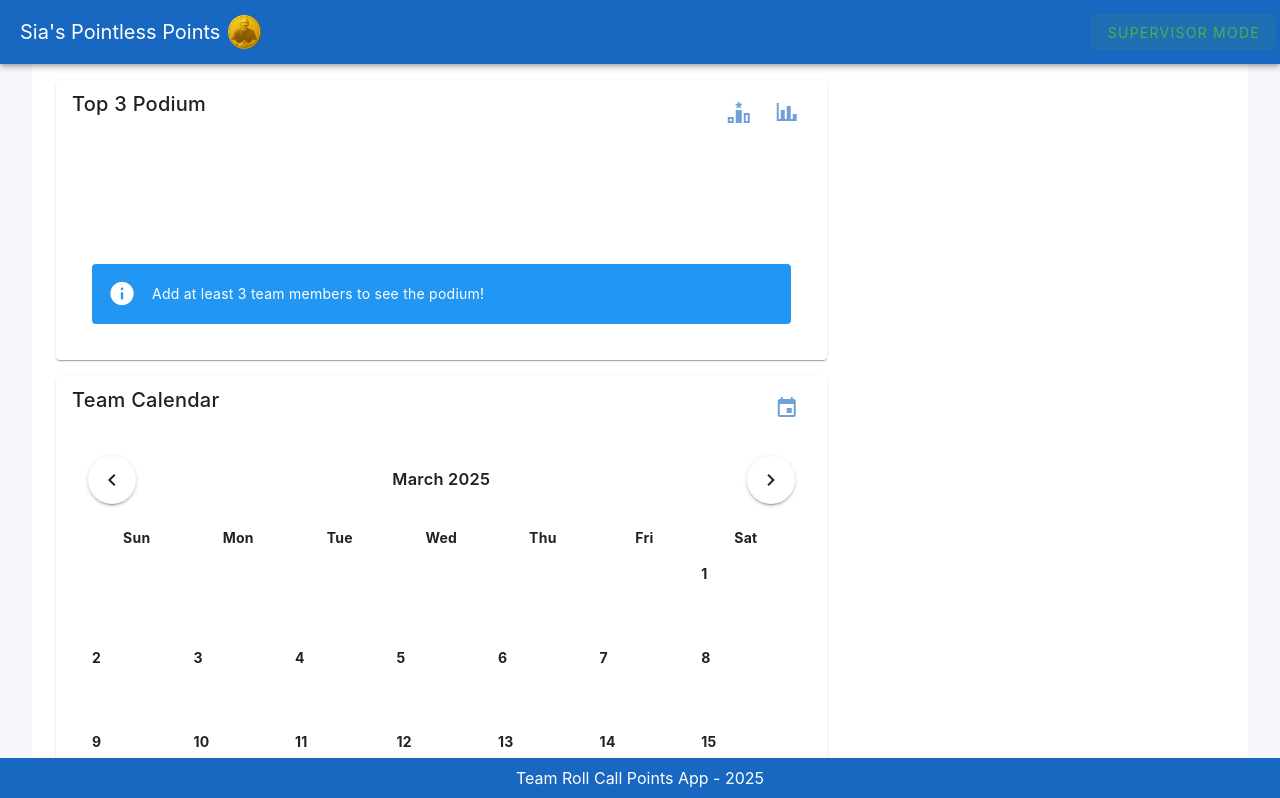
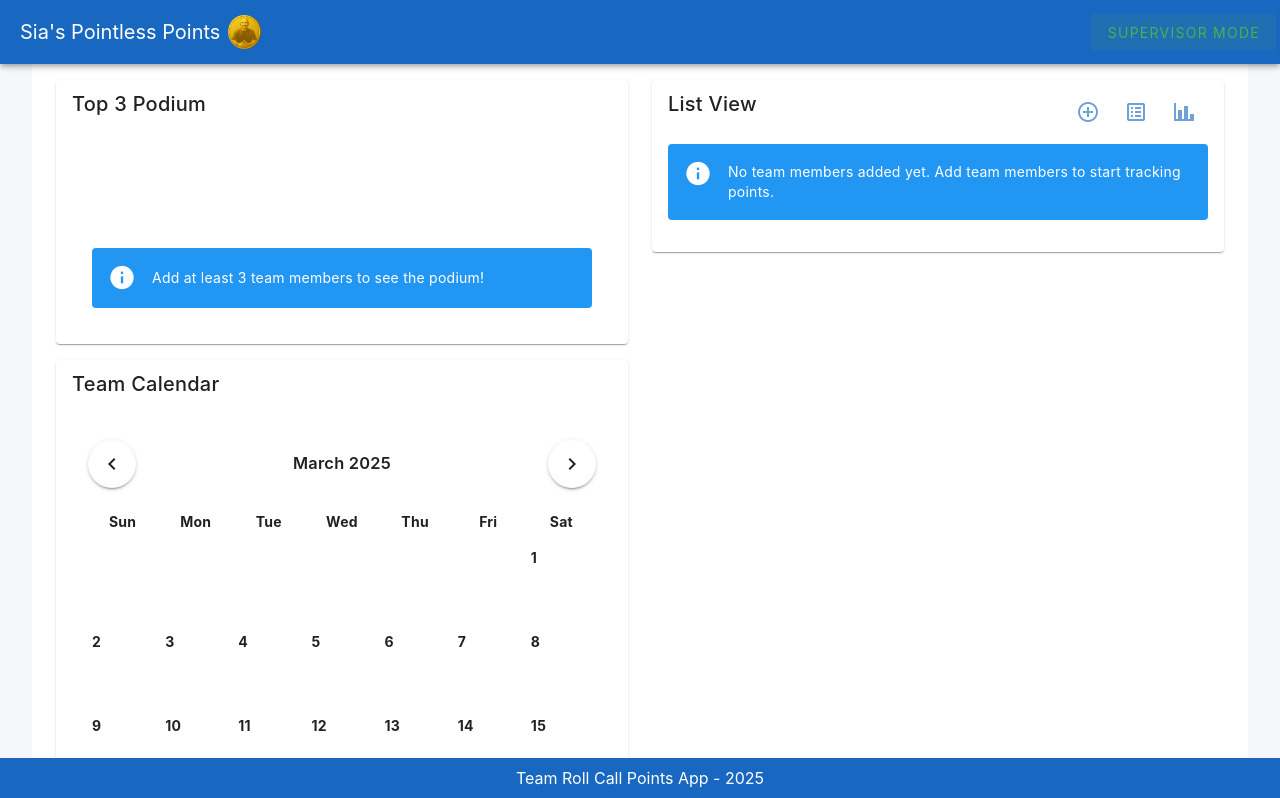
Before and after one commit to cjumamilSDSO/Pointless-Points, a Vue app: page / in a window 1280 px wide. Shown: the top 798 px of the page. Built offline with nearby package versions, Linux system fonts and the light colour scheme.

Commit message:
reformatted

```diff
--- a/src/App.vue
+++ b/src/App.vue
@@ -18,7 +18,7 @@
 				:color="isSupervisor ? 'error' : 'success'"
 				variant="tonal"
 			>
-				{{ isSupervisor ? "Exit Supervisor Mode" : "Supervisor Mode" }}
+				{{ isSupervisor ? 'Exit Supervisor Mode' : 'Supervisor Mode' }}
 			</v-btn>
 		</v-app-bar>
 
@@ -27,41 +27,15 @@
 				<v-row>
 					<v-col
 						cols="12"
-						md="8"
+						md="6"
 					>
 						<v-card class="mb-4">
-							<v-card-title class="d-flex">
-								{{ showPodium ? "Top 3 Podium" : "Points Distribution" }}
-								<v-spacer></v-spacer>
-								<v-btn
-									icon
-									variant="plain"
-									color="primary"
-									@click="showPodiumView"
-								>
-									<v-icon>mdi-podium-gold</v-icon>
-								</v-btn>
-								<v-btn
-									icon
-									variant="plain"
-									color="primary"
-									@click="showBarGraphView"
-								>
-									<v-icon>mdi-chart-bar</v-icon>
-								</v-btn>
-							</v-card-title>
+							<v-card-title class="d-flex"> Top 3 Podium </v-card-title>
+
 							<v-card-text>
-								<Podium
-									v-if="showPodium"
-									:users="users"
-								/>
-								<BarGraph
-									v-else
-									:users="users"
-								/>
+								<Podium :users="users" />
 							</v-card-text>
 						</v-card>
-
 						<v-card class="mb-4">
 							<v-card-title class="d-flex">
 								Team Calendar
@@ -70,22 +44,13 @@
 									icon
 									variant="plain"
 									color="primary"
-								>
-									<v-icon>mdi-calendar</v-icon>
-								</v-btn>
+								/>
 							</v-card-title>
 							<v-card-text>
 								<Calendar
 									:users="users"
 									:important-dates="importantDates"
 								/>
-							</v-card-text>
-						</v-card>
-
-						<v-card class="mb-4">
-							<v-card-title>Team Members</v-card-title>
-							<v-card-text>
-								<UserList :users="users" />
 							</v-card-text>
 						</v-card>
 
@@ -99,13 +64,60 @@
 
 					<v-col
 						cols="12"
-						md="4"
+						md="6"
 					>
+						<v-card class="mb-4">
+							<v-card-title class="d-flex">
+								{{ showListView ? 'List View' : 'Graph View' }}
+
+								<v-spacer></v-spacer>
+
+								<v-btn
+									v-if="showListView"
+									icon
+									variant="plain"
+									color="primary"
+								>
+									<v-icon> mdi-plus-circle-outline</v-icon>
+								</v-btn>
+
+								<v-btn
+									icon
+									variant="plain"
+									color="primary"
+									@click="showList"
+								>
+									<v-icon> mdi-list-box-outline</v-icon>
+								</v-btn>
+
+								<v-btn
+									icon
+									variant="plain"
+									color="primary"
+									@click="showBarGraphView"
+								>
+									<v-icon> mdi-chart-bar</v-icon>
+								</v-btn>
+							</v-card-title>
+
+							<v-card-text>
+								<UserList
+									v-if="showListView"
+									:users="users"
+								/>
+								<BarGraph
+									v-else
+									:users="users"
+								/>
+							</v-card-text>
+						</v-card>
+
 						<v-card
 							v-if="isSupervisor"
 							class="mb-4"
 						>
 							<v-card-title>Add New Member</v-card-title>
+
 							<v-card-text>
 								<AddUser @add-user="addUser" />
 							</v-card-text>
@@ -148,28 +160,28 @@
 </template>
 
 <script setup>
-	import { ref, onMounted } from "vue"
-	import UserList from "./components/UserList.vue"
-	import AddUser from "./components/AddUser.vue"
-	import PointsManager from "./components/PointsManager.vue"
-	import AuditLog from "./components/AuditLog.vue"
-	import Podium from "./components/Podium.vue"
-	import Calendar from "./components/Calendar.vue"
-	import ImportantDates from "./components/ImportantDates.vue"
-	import BarGraph from "./components/BarGraph.vue"
+	import { ref, onMounted } from 'vue'
+	import UserList from './components/UserList.vue'
+	import AddUser from './components/AddUser.vue'
+	import PointsManager from './components/PointsManager.vue'
+	import AuditLog from './components/AuditLog.vue'
+	import Podium from './components/Podium.vue'
+	import Calendar from './components/Calendar.vue'
+	import ImportantDates from './components/ImportantDates.vue'
+	import BarGraph from './components/BarGraph.vue'
 
 	// Store users in localStorage to persist data
 	const users = ref([])
 	const auditLogs = ref([])
 	const importantDates = ref([])
 	const isSupervisor = ref(false)
-	const showPodium = ref(true) // Add this to control which view to show
+	const showListView = ref(true) // Add this to control which view to show
 
 	// Load users from localStorage if available
 	onMounted(() => {
-		const savedUsers = localStorage.getItem("roll-call-users")
-		const savedLogs = localStorage.getItem("roll-call-audit-logs")
-		const savedDates = localStorage.getItem("roll-call-important-dates")
+		const savedUsers = localStorage.getItem('roll-call-users')
+		const savedLogs = localStorage.getItem('roll-call-audit-logs')
+		const savedDates = localStorage.getItem('roll-call-important-dates')
 
 		if (savedUsers) {
 			users.value = JSON.parse(savedUsers)
@@ -193,12 +205,12 @@
 			points: 0,
 		})
 		saveUsers()
-		addAuditLog("add", `Added new team member: ${user.name} (${user.role})`)
+		addAuditLog('add', `Added new team member: ${user.name} (${user.role})`)
 	}
 
 	// Function to save users to localStorage
 	const saveUsers = () => {
-		localStorage.setItem("roll-call-users", JSON.stringify(users.value))
+		localStorage.setItem('roll-call-users', JSON.stringify(users.value))
 	}
 
 	// Function to add points to a user
@@ -208,8 +220,8 @@
 			user.points += points
 			saveUsers()
 			addAuditLog(
-				"points",
-				`Awarded ${points} point${points > 1 ? "s" : ""} to ${user.name}`
+				'points',
+				`Awarded ${points} point${points > 1 ? 's' : ''} to ${user.name}`
 			)
 		}
 	}
@@ -221,13 +233,13 @@
 			...date,
 		})
 		saveImportantDates()
-		addAuditLog("date", `Added important date: ${date.title}`)
+		addAuditLog('date', `Added important date: ${date.title}`)
 	}
 
 	// Function to save important dates to localStorage
 	const saveImportantDates = () => {
 		localStorage.setItem(
-			"roll-call-important-dates",
+			'roll-call-important-dates',
 			JSON.stringify(importantDates.value)
 		)
 	}
@@ -241,7 +253,7 @@
 		}
 		auditLogs.value.unshift(log)
 		localStorage.setItem(
-			"roll-call-audit-logs",
+			'roll-call-audit-logs',
 			JSON.stringify(auditLogs.value)
 		)
 	}
@@ -251,15 +263,11 @@
 		isSupervisor.value = !isSupervisor.value
 	}
 
-	const showPodiumView = () => {
-		showPodium.value = true
+	const showList = () => {
+		showListView.value = true
 	}
 
 	const showBarGraphView = () => {
-		showPodium.value = false
+		showListView.value = false
 	}
 </script>
-
-<style>
-	/* Remove existing styles as they're handled by Vuetify */
-</style>
```
